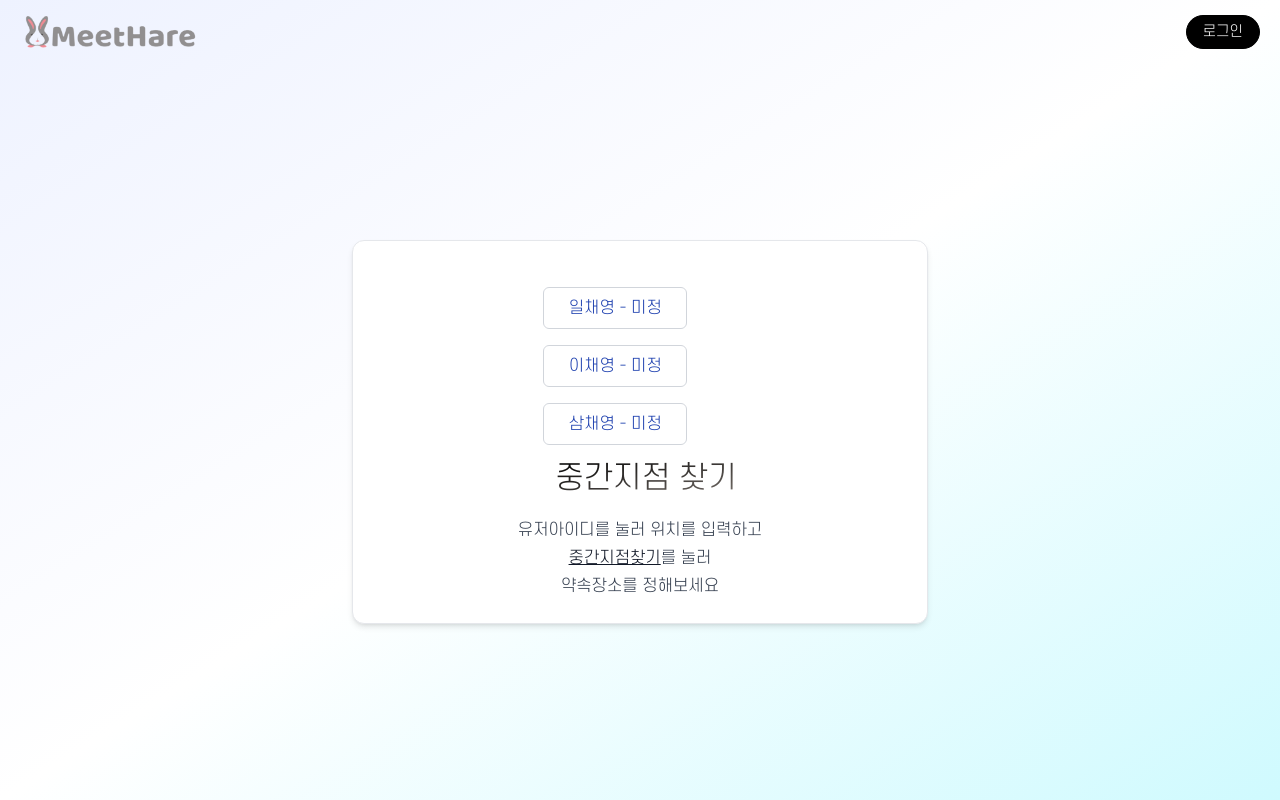
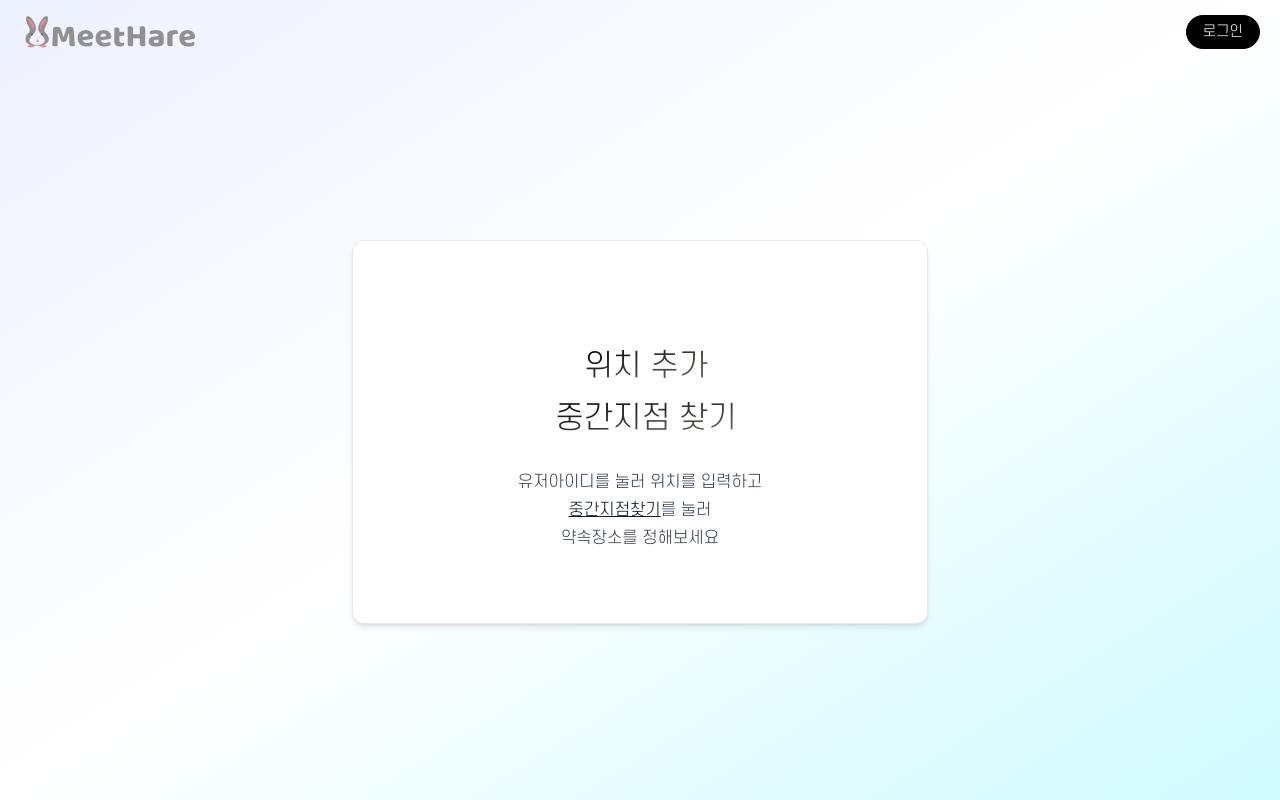
Before and after one commit to TProgramer/MeetHare-Front-End, a Next.js app: page /middlespot in a window 1280 px wide. Built offline with nearby package versions, Linux system fonts and the light colour scheme.

Commit message:
:speech_balloon: Chore: 카테고리 오타 수정

```diff
--- a/app/middlespot/page.tsx
+++ b/app/middlespot/page.tsx
@@ -7,28 +7,34 @@ import { useEffect, useState } from "react";
 
 export default function MiddleSpot() {
   const router = useRouter();
+
   const stationNameList: Array<any> = [];
   const [loading, setLoading] = useState(false);
-  const [userLocations, setUserLocations] = useState([
-    {
-      latitude: 37.4979,
-      longitude: 127.0276,
-      userId: "일채영",
-      stationName: "",
-    },
-    {
-      latitude: 37.5594,
-      longitude: 126.9436,
-      userId: "이채영",
-      stationName: "",
-    },
-    {
-      latitude: 37.5462,
-      longitude: 127.0575,
-      userId: "삼채영",
-      stationName: "",
-    },
-  ]);
+  const [userLocations, setUserLocations] = useState<location[]>([]);
+
+  interface location {
+    userId: string;
+    latitude: number;
+    longitude: number;
+    stationName: string;
+  }
+
+  const handleAddLocation = () => {
+    // 새로운 위치 정보를 추가하고 상태 업데이트
+    const newLocation = {
+      userId: `${userLocations.length + 1} `,
+      latitude: 0,
+      longitude: 0,
+      stationName: " ",
+    };
+    setUserLocations([...userLocations, newLocation]);
+  };
+
+  const handleRemoveLocation = (index: any) => {
+    // 해당 인덱스의 위치 정보를 제외하고 상태 업데이트
+    const updatedLocations = userLocations.filter((_, i) => i !== index);
+    setUserLocations(updatedLocations);
+  };
 
   const searchParams = useSearchParams();
   useEffect(() => {
@@ -37,6 +43,20 @@ export default function MiddleSpot() {
       setUserLocations(data);
     }
   }, []);
+
+  useEffect(() => {
+    // userLocations가 업데이트될 때마다 높이를 조절
+    const container = document.getElementById("MiddleSpotContainer");
+    const proseElement = document.getElementById("ProseContainer");
+    if (container && proseElement) {
+      const newHeight = 384 + userLocations.length * 50; // 예시로 50px씩 높이를 증가시킴
+      container.style.height = `${newHeight}px`;
+
+      // prose-sm 클래스가 적용된 요소의 top 마진을 조절
+      const margin = 10 + userLocations.length * 20; // 예시로 10px씩 top 마진 증가
+      proseElement.style.marginTop = `${margin}px`;
+    }
+  }, [userLocations]);
   // setUserLocations(prev => [...prev, userId : "일채영"])
   // 버튼 클릭 시 사용자 위치 정보를 콘솔에 출력
   const handleFindLocationClick = () => {
@@ -83,32 +103,18 @@ export default function MiddleSpot() {
   return (
     <div className="z-10 w-full max-w-xl px-5 xl:px-0">
       {!loading && (
-        <div className="relative col-span-1 flex h-96 flex-col items-center justify-center overflow-hidden rounded-xl border border-gray-200 bg-white shadow-md">
-          <div className="flex h-60 items-center justify-center">
+        <div
+          id="MiddleSpotContainer"
+          className="relative col-span-1 flex h-96 flex-col items-center justify-center overflow-hidden rounded-xl border border-gray-200 bg-white shadow-md"
+        >
+          <div className="flex h-60 flex-col items-center justify-center">
             <div className="relative flex h-full w-full flex-col items-center justify-center">
               <form>
                 {userLocations.map((location, index) => (
-                  // <input
-                  //   key={index}
-                  //   className="flex w-36 items-center justify-center rounded-md border border-gray-300 px-3 py-2 transition-all duration-75 hover:border-gray-800 focus:outline-none active:bg-gray-100 text-blue-800 text-center mt-4"
-                  //   // type="text"
-                  //   type="button"
-                  //   value={location.userId}
-                  //   readOnly
-                  // />
-
-                  // <Link
-                  //   className="mt-4 flex w-36 items-center justify-center rounded-md border border-gray-300 px-3 py-2 text-center text-blue-800 transition-all duration-75 hover:border-gray-800 focus:outline-none active:bg-gray-100"
-                  //   key={index}
-                  //   href="/findnearstation"
-                  // >
-                  //   {" "}
-                  //   {location.userId} 위치
-                  // </Link>
+                  <div key={index} className="flex items-center">
                     <button
-                    key={index}
                       type="button"
-                    className="mt-4 flex w-36 items-center justify-center rounded-md border border-gray-300 px-3 py-2 text-center text-blue-800 transition-all duration-75 hover:border-gray-800 focus:outline-none active:bg-gray-100"
+                      className="my-2 flex w-36 items-center justify-center rounded-md border border-gray-300 px-3 py-2 text-center text-blue-800 transition-all duration-75 hover:border-gray-800 focus:outline-none active:bg-gray-100"
                       onClick={() =>
                         router.push(
                           `findnearstation?index=${index}&data=${JSON.stringify(
@@ -117,10 +123,30 @@ export default function MiddleSpot() {
                         )
                       }
                     >
-                    {location.userId} - {""}
+                      {location.userId} :{" "}
                       {location.stationName ? location.stationName : "미정"}
                     </button>
+                    <button
+                      type="button"
+                      className="ml-2 text-red-600"
+                      onClick={() => handleRemoveLocation(index)}
+                    >
+                      <p className="text-sm font-bold">위치 제거</p>
+                    </button>
+                  </div>
                 ))}
+                <div className="flex items-center justify-center">
+                  <button
+                    className="ml-3 pt-4 text-center"
+                    type="button"
+                    onClick={handleAddLocation}
+                  >
+                    <h2 className="bg-gradient-to-br from-black to-stone-500 bg-clip-text font-display text-sm font-bold text-blue-600 text-transparent [text-wrap:balance] md:text-3xl md:font-normal">
+                      위치 추가
+                    </h2>
+                  </button>
+                </div>
+                <div className="flex items-center justify-center">
                   <button
                     className="ml-3 pt-4 text-center"
                     type="button"
@@ -130,6 +156,7 @@ export default function MiddleSpot() {
                       중간지점 찾기
                     </h2>
                   </button>
+                </div>
               </form>
             </div>
             {/* <div className="relative h-full w-full">
@@ -139,10 +166,11 @@ export default function MiddleSpot() {
                 </svg>
                 <p className="absolute inset-0 mx-auto flex items-center justify-center font-display text-5xl text-green-500">100</p>
                 </div> */}
-            <div className="flex h-60 items-center justify-center"></div>
-          </div>
             <div className="mx-auto max-w-md text-center">
-            <div className="prose-sm mt-3 leading-normal text-gray-500 [text-wrap:balance] md:prose">
+              <div
+                id="ProseContainer"
+                className="prose-sm mt-3 leading-normal text-gray-500 [text-wrap:balance] md:prose"
+              >
                 <p>
                   유저아이디를 눌러 위치를 입력하고 <br />
                   <a
@@ -157,6 +185,7 @@ export default function MiddleSpot() {
                   {/* <code inline="true" class="rounded-sm bg-gray-100 px-1 py-0.5 font-mono font-medium text-gray-800">@next/font</code> and <code inline="true" class="rounded-sm bg-gray-100 px-1 py-0.5 font-mono font-medium text-gray-800">next/image
               </code> for stellar performance. */}
                 </p>
+              </div>
             </div>
           </div>
         </div>
--- a/app/place/place-modal.tsx
+++ b/app/place/place-modal.tsx
@@ -9,6 +9,7 @@ import {
 } from "react";
 import useRoomInfoStore from "../../store/store";
 import Cookies from "js-cookie";
+import { useRouter } from "next/navigation";
 
 interface PlaceDetailDTO {
   place_num: number;
@@ -31,8 +32,12 @@ const PlaceModal = ({
   setModalData: Dispatch<SetStateAction<PlaceDetailDTO | null>>;
 }) => {
   const [toastMessage, setToastMessage] = useState("");
+  const router = useRouter();
   let roomName = useRoomInfoStore((state: any) => state.roominfo.roomId);
   let roomId = useRoomInfoStore((state: any) => state.roominfo.roomId);
+  let room = useRoomInfoStore((state: any) => state.roominfo);
+  let { setFixPlace } = useRoomInfoStore();
+
   let removeToast: NodeJS.Timeout;
   function toast(text: string) {
     const toast = document.getElementById("toast");
@@ -59,29 +64,7 @@ const PlaceModal = ({
   };
   const confirmPlace = async () => {
     try {
-      const apiUrl = `${process.env.NEXT_PUBLIC_serverURL}/place/priority`; //API 경로 수정 필요
-      let requestData;
-      // 이 부분 수정해서 데이터 수정
-      // if (modalData !== null)
-      //   requestData = {
-      //     roomId: useRoomInfoStore((state: any) => state.roominfo.roomId),
-      //     place: modalData.place_address + " " + modalData.place_address,
-      //   };
-      const token = Cookies.get("Bearer");
-      const JwtToken = `Bearer ${token}`;
-      const response = await fetch(apiUrl, {
-        method: "POST", // method 확인
-        headers: {
-          "Content-Type": "application/json",
-          Authorization: JwtToken,
-          body: JSON.stringify(requestData),
-        },
-      });
-
-      if (!response.ok)
-        throw new Error(`HTTP error! Status: ${response.status}`);
-
-      if (response.ok) await sendConfirmPlace();
+      await sendConfirmPlace();
 
       // 페이지 변경 내용 추가
     } catch (error) {
@@ -90,13 +73,15 @@ const PlaceModal = ({
   };
   const sendConfirmPlace = async () => {
     try {
-      const apiUrl = `${process.env.NEXT_PUBLIC_serverURL}/room/setplace`;
+      const apiUrl = `${process.env.NEXT_PUBLIC_serverURL}/user-manage/room/setplace`;
       let requestData;
+      let fixAddress;
       if (modalData !== null)
-        requestData = {
-          roomId: roomId,
-          place: modalData.place_address + " " + modalData.place_address,
-        };
+        fixAddress = modalData.place_name + "\n" + modalData.place_address;
+      requestData = {
+        roomId: roomId,
+        place: fixAddress,
+      };
       const token = Cookies.get("Bearer");
       const JwtToken = `Bearer ${token}`;
       const response = await fetch(apiUrl, {
@@ -104,12 +89,15 @@ const PlaceModal = ({
         headers: {
           "Content-Type": "application/json",
           Authorization: JwtToken,
-          body: JSON.stringify(requestData),
         },
+        body: JSON.stringify(requestData),
       });
-
       if (!response.ok)
         throw new Error(`HTTP error! Status: ${response.status}`);
+      else if (fixAddress) {
+        setFixPlace(fixAddress);
+        router.push("/final");
+      }
     } catch (error) {
       console.error("진행정보 업데이트 중 에러 발생:", error);
     }
--- a/app/preference/page.tsx
+++ b/app/preference/page.tsx
@@ -31,7 +31,7 @@ const categoriesData: { name: string; options: string[] }[] = [
       "고기",
       "양식",
       "치킨",
-      "중삭",
+      "중식",
       "국수",
       "분식",
     ],
```
Also changed, not shown: components/layout/nav.tsx (+1 -6 lines), store/store.tsx (+7 -2 lines). Lines whose indentation alone changed are shown as unchanged.
